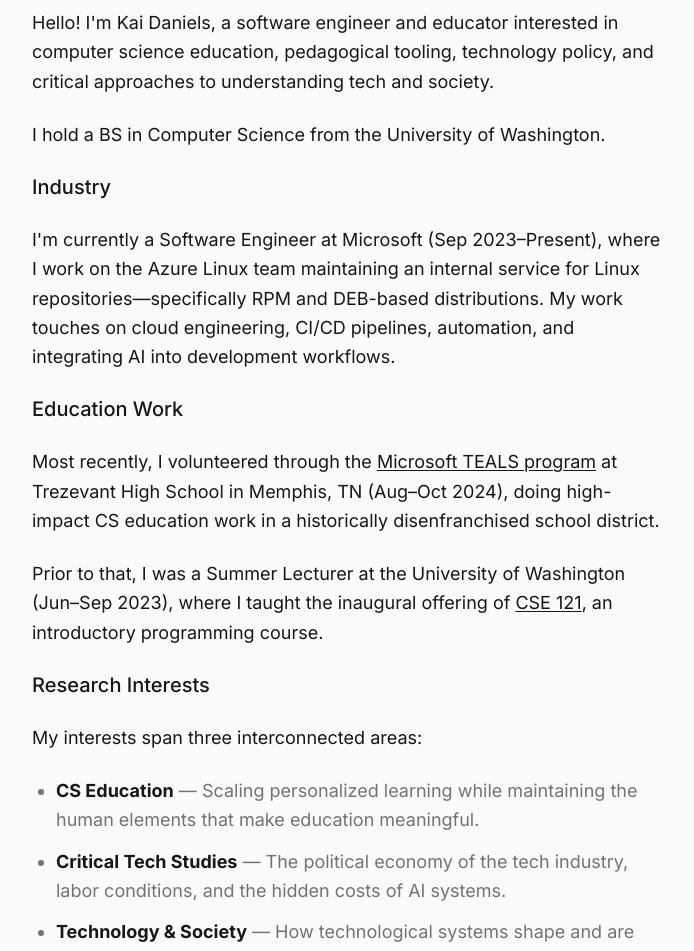
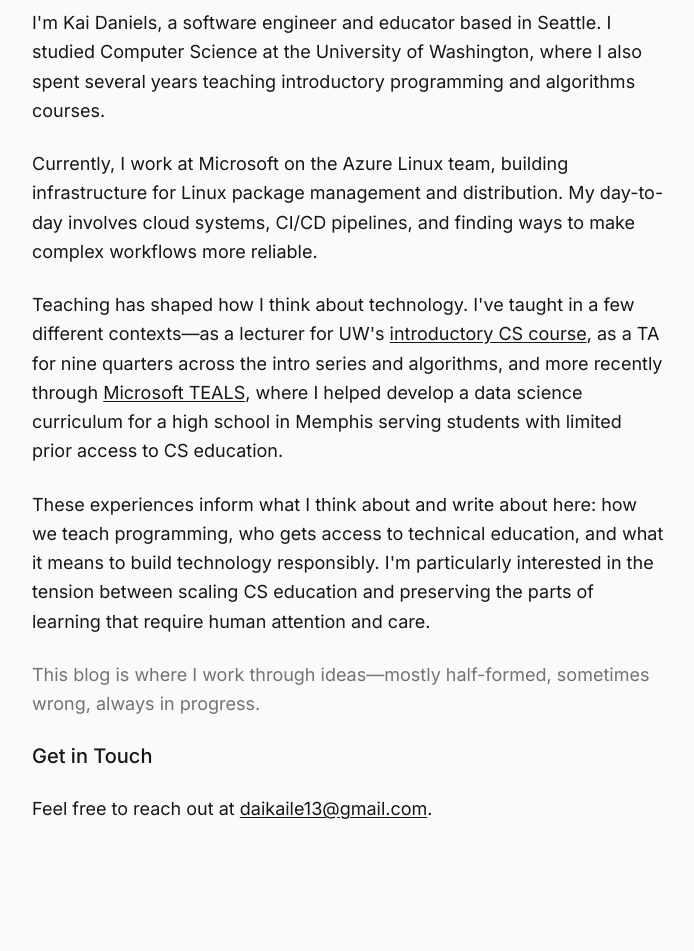
Before and after one commit to dokikaikai/tech-blog, a Next.js app: page /about in a window 1280 px wide. Shown: the part 220-1171 px from the top of the page, without its empty margins (292-986 px from the left). Built offline with nearby package versions, Linux system fonts and the light colour scheme.

Commit message:
Update resume page structure

```diff
--- a/app/about/page.tsx
+++ b/app/about/page.tsx
@@ -12,79 +12,49 @@ export default function AboutPage() {
 
       <div className="text-lg leading-relaxed space-y-6 text-foreground">
         <p>
-          Hello! I&apos;m Kai Daniels, a software engineer and educator interested in computer science
-          education, pedagogical tooling, technology policy, and
-          critical approaches to understanding tech and society.
+          I&apos;m Kai Daniels, a software engineer and educator based in Seattle. I studied
+          Computer Science at the University of Washington, where I also spent several years
+          teaching introductory programming and algorithms courses.
         </p>
 
         <p>
-          I hold a BS in Computer Science from the University of Washington.
+          Currently, I work at Microsoft on the Azure Linux team, building infrastructure
+          for Linux package management and distribution. My day-to-day involves cloud systems,
+          CI/CD pipelines, and finding ways to make complex workflows more reliable.
         </p>
 
-        <h2 className="text-xl font-medium text-foreground mt-12 mb-4">
-          Industry
-        </h2>
-
         <p>
-          I&apos;m currently a Software Engineer at Microsoft (Sep 2023–Present), where I work on the
-          Azure Linux team maintaining an internal service for Linux repositories—specifically
-          RPM and DEB-based distributions. My work touches on cloud engineering, CI/CD pipelines,
-          automation, and integrating AI into development workflows.
-        </p>
-
-        <h2 className="text-xl font-medium text-foreground mt-12 mb-4">
-          Education Work
-        </h2>
-
-        <p>
-          Most recently, I volunteered through the{" "}
+          Teaching has shaped how I think about technology. I&apos;ve taught in a few different
+          contexts—as a lecturer for UW&apos;s{" "}
+          <a
+            href="https://courses.cs.washington.edu/courses/cse121/23su/"
+            className="underline underline-offset-2 hover:opacity-60 transition-opacity"
+          >
+            introductory CS course
+          </a>
+          , as a TA for nine quarters across the intro series and algorithms, and more recently
+          through{" "}
           <a
             href="https://www.microsoft.com/en-us/teals"
             className="underline underline-offset-2 hover:opacity-60 transition-opacity"
           >
-            Microsoft TEALS program
-          </a>{" "}
-          at Trezevant High School in Memphis, TN (Aug–Oct 2024), doing high-impact
-          CS education work in a historically disenfranchised school district.
+            Microsoft TEALS
+          </a>
+          , where I helped develop a data science curriculum for a high school in Memphis
+          serving students with limited prior access to CS education.
         </p>
 
         <p>
-          Prior to that, I was a Summer Lecturer at the University of Washington (Jun–Sep 2023),
-          where I taught the inaugural offering of{" "}
-          <a
-            href="https://courses.cs.washington.edu/courses/cse121/23su/"
-            className="underline underline-offset-2 hover:opacity-60 transition-opacity"
-          >
-            CSE 121
-          </a>
-          , an introductory programming course.
+          These experiences inform what I think about and write about here: how we teach
+          programming, who gets access to technical education, and what it means to build
+          technology responsibly. I&apos;m particularly interested in the tension between
+          scaling CS education and preserving the parts of learning that require human
+          attention and care.
         </p>
 
-        <h2 className="text-xl font-medium text-foreground mt-12 mb-4">
-          Research Interests
-        </h2>
-
-        <p>My interests span three interconnected areas:</p>
-
-        <ul className="list-disc pl-6 space-y-3 text-muted">
-          <li>
-            <strong className="text-foreground">CS Education</strong> — Scaling personalized
-            learning while maintaining the human elements that make education meaningful.
-          </li>
-          <li>
-            <strong className="text-foreground">Critical Tech Studies</strong> — The political
-            economy of the tech industry, labor conditions, and the hidden costs of AI systems.
-          </li>
-          <li>
-            <strong className="text-foreground">Technology &amp; Society</strong> — How
-            technological systems shape and are shaped by social structures, power, and equity.
-          </li>
-        </ul>
-
-        <p className="text-muted mt-8">
-          This blog is a space for me to think through ideas at the intersection
-          of my interests. The writing here represents work in progress—attempts
-          to make sense of complex topics rather than definitive statements.
+        <p className="text-muted">
+          This blog is where I work through ideas—mostly half-formed, sometimes
+          wrong, always in progress.
         </p>
 
         <h2 className="text-xl font-medium text-foreground mt-12 mb-4">
@@ -92,8 +62,7 @@ export default function AboutPage() {
         </h2>
 
         <p>
-          I&apos;m always happy to connect with others working on similar
-          questions. You can reach me at{" "}
+          Feel free to reach out at{" "}
           <a
             href="mailto:daikaile13@gmail.com"
             className="underline underline-offset-2 hover:opacity-60 transition-opacity"
```
